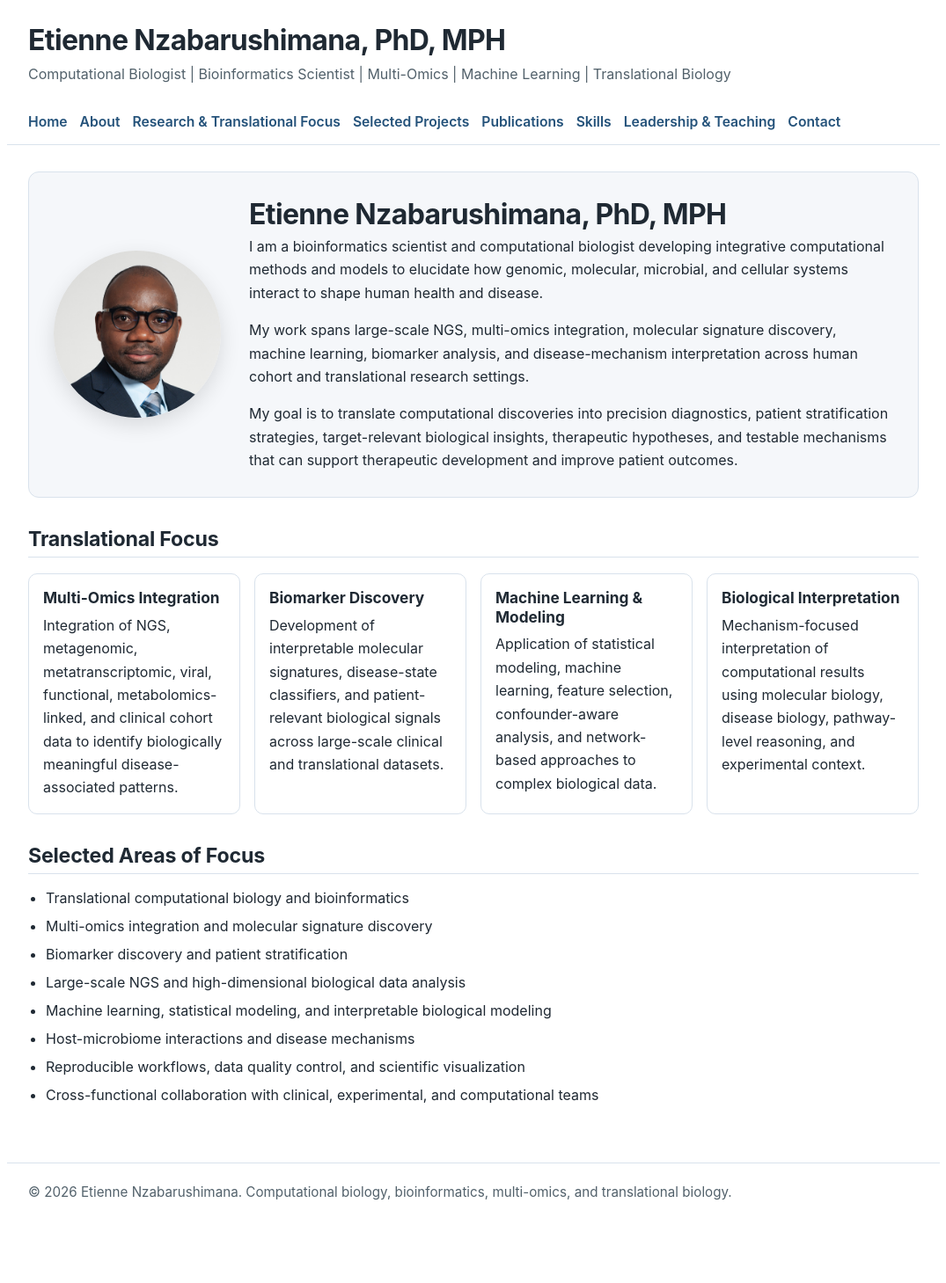
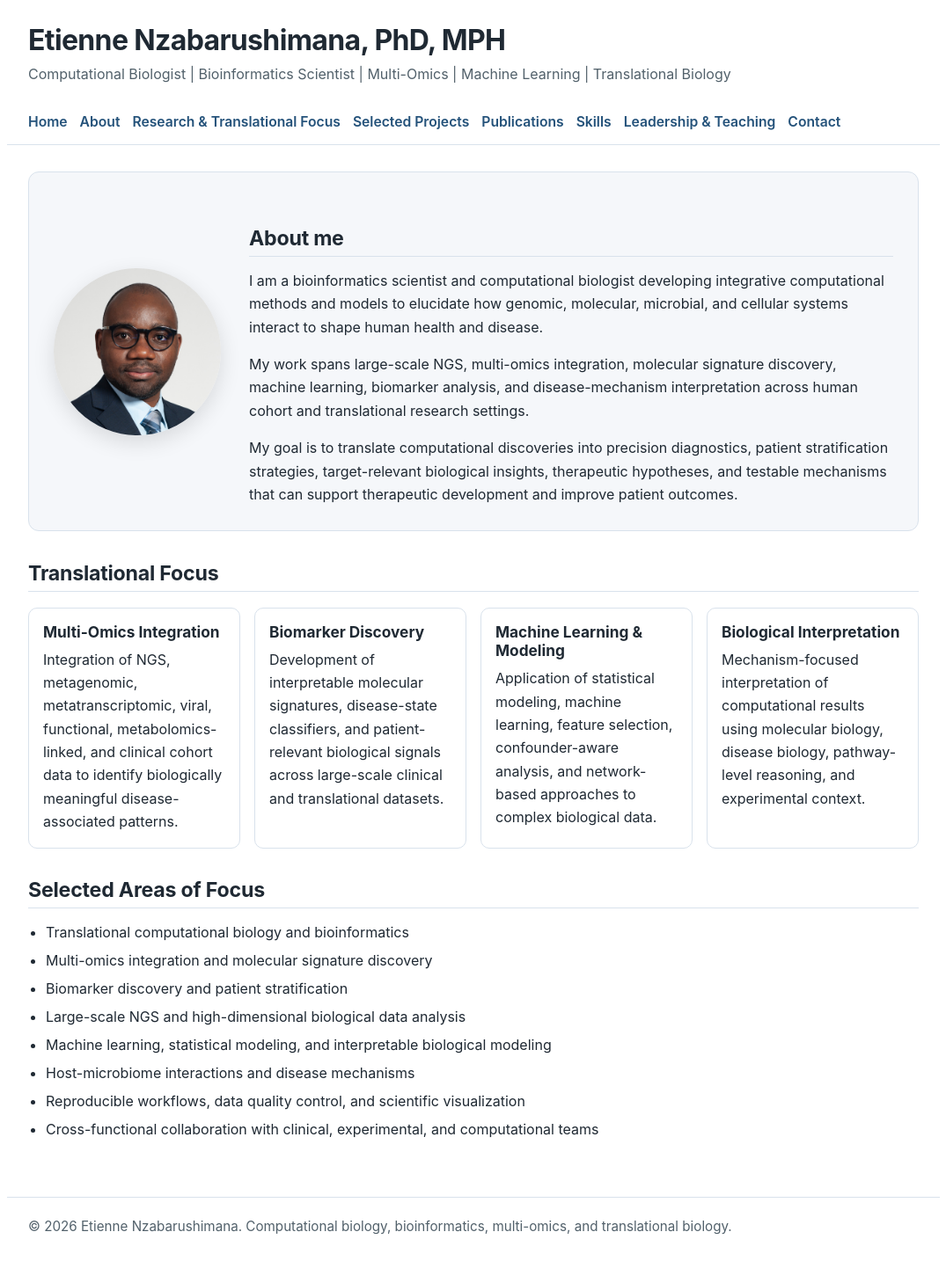
Before and after one commit to Nzabarushimana/nzabarushimana.github.io, a Jekyll site: the page built from index.md, in a window 1280 px wide. Shown: the whole page at 88% size, without its empty margins (102-1177 px from the left). Built offline with Jekyll 4.4.1, drawn with Linux system fonts in a browser that asks for light colours; before the commit the page ends 1420 px from its top, so only the background shows below that.

Commit message:
Update index.md

```diff
--- a/index.md
+++ b/index.md
@@ -9,7 +9,7 @@ title: Home
   </div>
 
   <div class="hero-text">
-    <h1>Etienne Nzabarushimana, PhD, MPH</h1>
+    <h2>About me</h2>
 
     <p>
       I am a bioinformatics scientist and computational biologist developing integrative computational methods and models to elucidate how genomic, molecular, microbial, and cellular systems interact to shape human health and disease.
```
